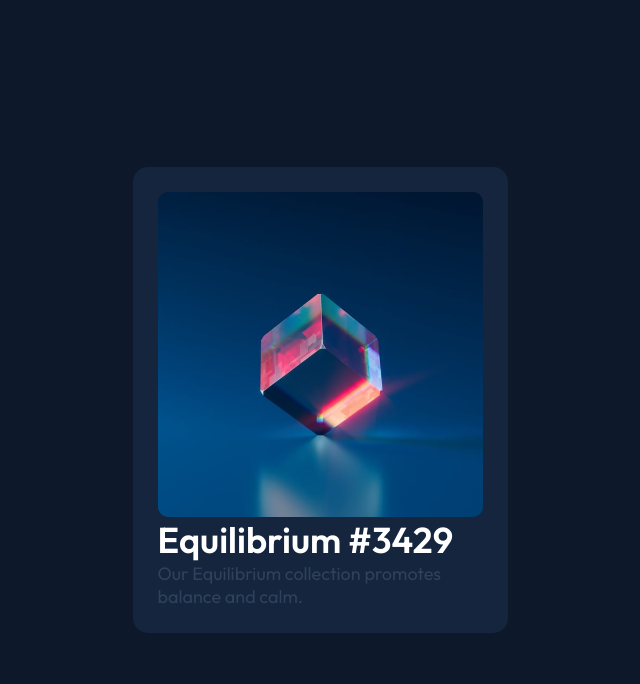
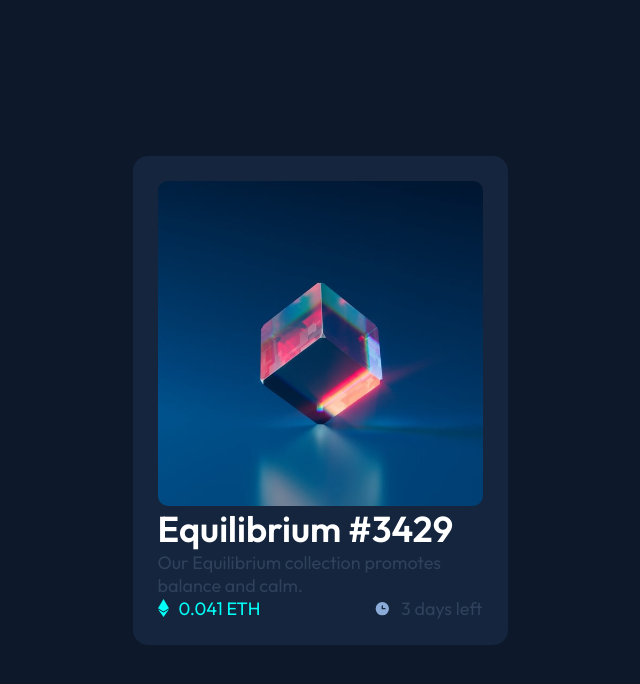
Before and after one commit to smkh20/FrontendMentor-nft-preview-card-component-main, a plain HTML site: page index.html in a window 1280 px wide. Shown: the whole page, without its empty margins (320-960 px from the left). Drawn offline with Linux system fonts and the light colour scheme.

Commit message:
IconsContainer added and complete

```diff
--- a/index.html
+++ b/index.html
@@ -15,9 +15,26 @@
   </head>
   <body>
     <div class="container">
-      <img src="images/image-equilibrium.jpg" alt="equilibrium" class="equilibriumImg"/>
+      <img src="images/image-equilibrium.jpg" alt="equilibrium" class="equilibriumImg" />
       <h1>Equilibrium #3429</h1>
-      <p>Our Equilibrium collection promotes balance and calm.</p>
+      <p class="subTitle">Our Equilibrium collection promotes balance and calm.</p>
+      <div class="IconsContainer">
+        <div class="IconContainer">
+          <svg width="11" height="18" xmlns="http://www.w3.org/2000/svg">
+            <path d="M11 10.216 5.5 18 0 10.216l5.5 3.263 5.5-3.262ZM5.5 0l5.496 9.169L5.5 12.43 0 9.17 5.5 0Z" fill="#00FFF8" />
+          </svg>
+          <p class="cost">0.041 ETH</p>
+        </div>
+        <div class="IconContainer">
+          <svg width="17" height="17" xmlns="http://www.w3.org/2000/svg">
+            <path
+              d="M8.305 2.007a6.667 6.667 0 1 0 0 13.334 6.667 6.667 0 0 0 0-13.334Zm2.667 7.334H8.305a.667.667 0 0 1-.667-.667V6.007a.667.667 0 0 1 1.334 0v2h2a.667.667 0 0 1 0 1.334Z"
+              fill="#8BACD9"
+            />
+          </svg>
+          <p class="day">3 days left</p>
+        </div>
+      </div>
     </div>
   </body>
 </html>
--- a/style.scss
+++ b/style.scss
@@ -35,11 +35,24 @@ body {
   h1 {
     color: $colorWhite;
   }
-  p {
-    color: $colorVeryDarkBlue;
-  }
 }
 .equilibriumImg {
   max-width: 100%;
   border-radius: 10px;
 }
+.subTitle {
+  color: $colorVeryDarkBlue;
+}
+.IconsContainer {
+  display: flex;
+  justify-content: space-between;
+}
+.IconContainer {
+  display: flex;
+  align-items: center;
+  p {
+    margin-left: 10px;
+  }
+}
+.cost{color: $colorCyan;}
+.day{color: $colorVeryDarkBlue;}
```
Also changed, not shown: style.css.
